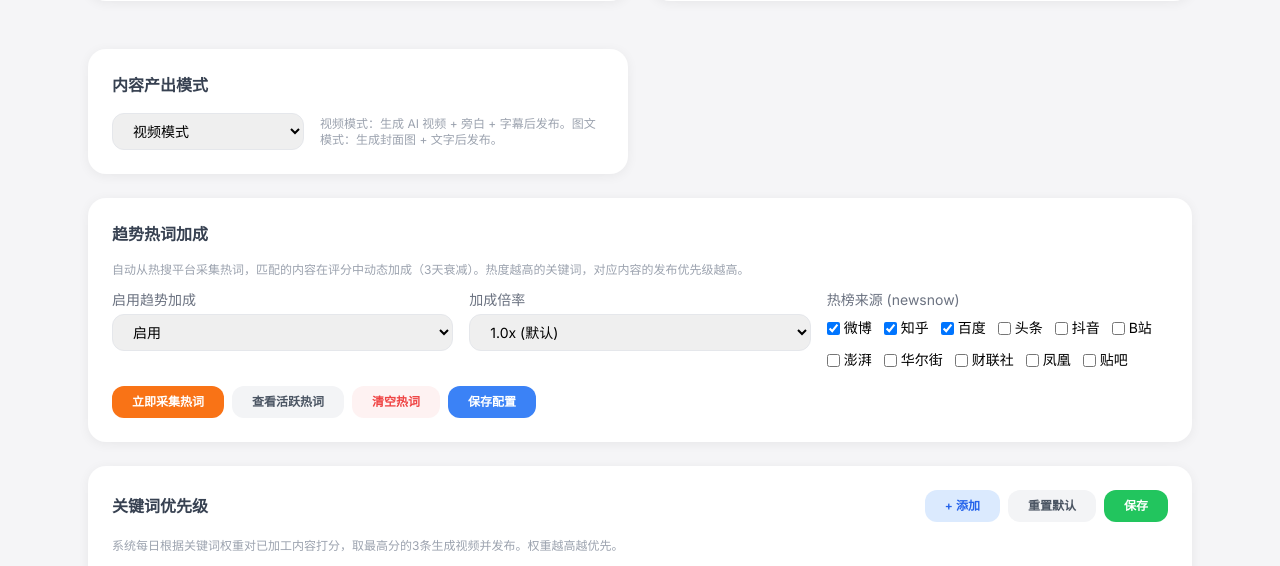
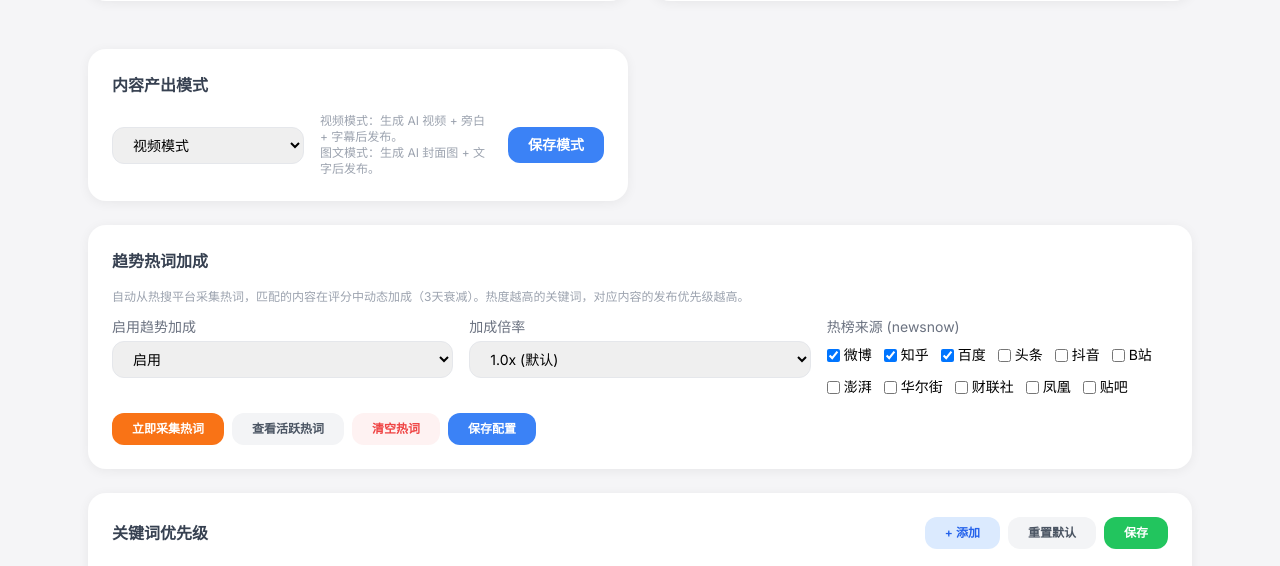
Before and after one commit to FannyZF/REDPsychology, a FastAPI app: page /settings in a window 1280 px wide. Shown: the part 506-1072 px from the top of the page. Run offline with FastAPI, Linux system fonts and the light colour scheme; some libraries are stand-ins or nearby versions.

Commit message:
内容产出模式增加独立保存按钮

```diff
--- a/src/web/templates/settings.html.j2
+++ b/src/web/templates/settings.html.j2
@@ -53,15 +53,14 @@
 <div class="card p-6 mt-6">
   <h3 class="font-semibold text-gray-700 mb-4">内容产出模式</h3>
   <div class="flex items-center gap-4">
-    <div>
-      <select id="video-enabled" class="w-48 border rounded-xl px-4 py-2 text-sm" onchange="updateVideoMode()">
-        <option value="true" {% if schedule.video_enabled %}selected{% endif %}>视频模式</option>
-        <option value="false" {% if not schedule.video_enabled %}selected{% endif %}>图文模式</option>
-      </select>
-    </div>
-    <p class="text-xs text-gray-400" id="video-mode-desc">
-      视频模式：生成 AI 视频 + 旁白 + 字幕后发布。图文模式：生成封面图 + 文字后发布。
+    <select id="video-enabled" class="w-48 border rounded-xl px-4 py-2 text-sm">
+      <option value="true" {% if schedule.video_enabled %}selected{% endif %}>视频模式</option>
+      <option value="false" {% if not schedule.video_enabled %}selected{% endif %}>图文模式</option>
+    </select>
+    <p class="text-xs text-gray-400 flex-1">
+      视频模式：生成 AI 视频 + 旁白 + 字幕后发布。<br>图文模式：生成 AI 封面图 + 文字后发布。
     </p>
+    <button onclick="saveVideoMode()" class="btn bg-blue-500 text-white text-sm">保存模式</button>
   </div>
 </div>
 
@@ -201,6 +200,12 @@ async function saveKeys() {
   await apiFetch('/api/settings/api_key', 'PUT', data);
   alert('API Keys 已保存');
 }
+async function saveVideoMode() {
+  await apiFetch('/api/settings/schedule', 'PUT', {
+    video_enabled: document.getElementById('video-enabled').value === 'true'
+  });
+  alert('产出模式已保存');
+}
 async function saveSchedule() {
   const data = {
     collect_hour: parseInt(document.getElementById('collect-time').value.split(':')[0]),
```
